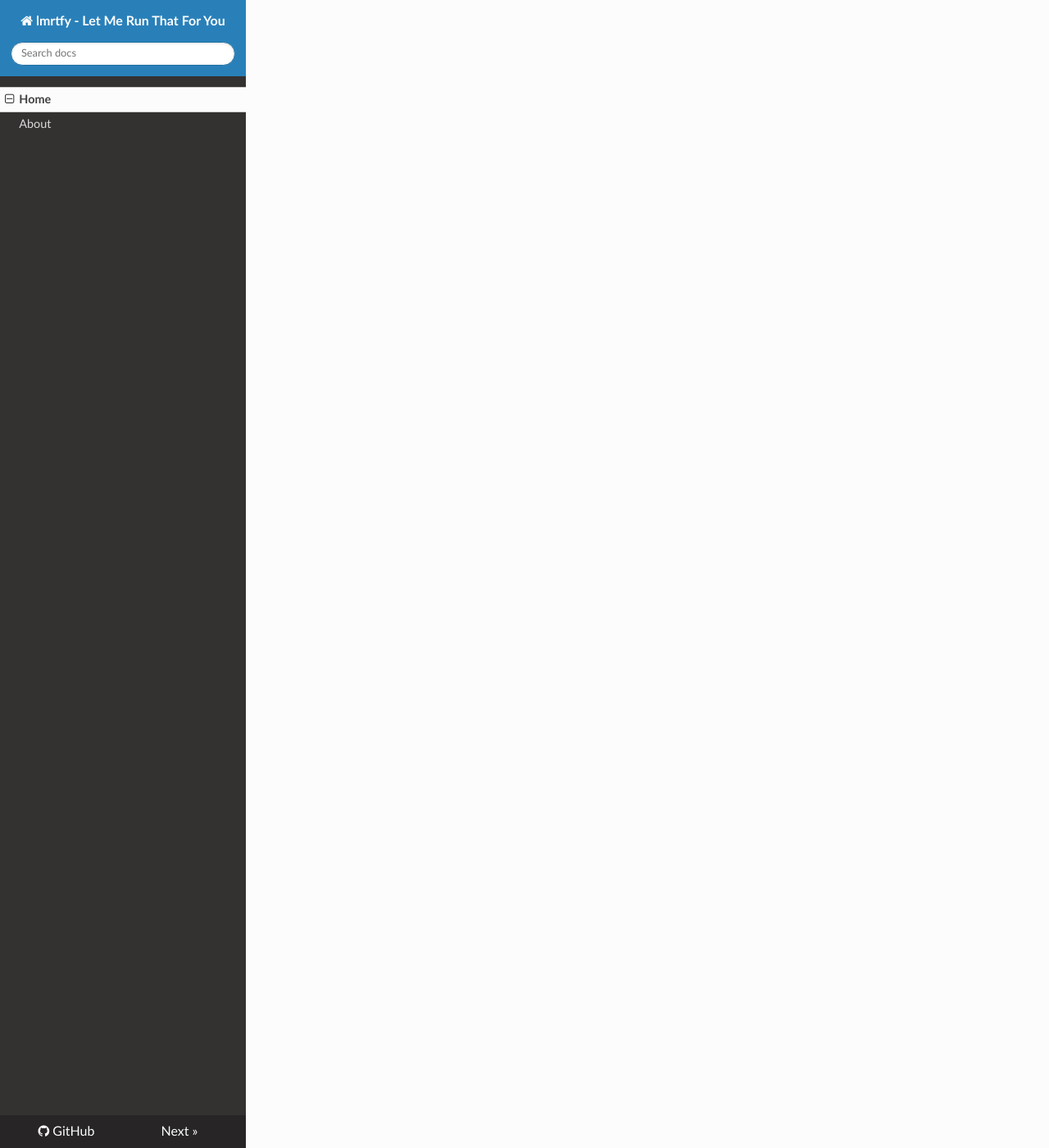
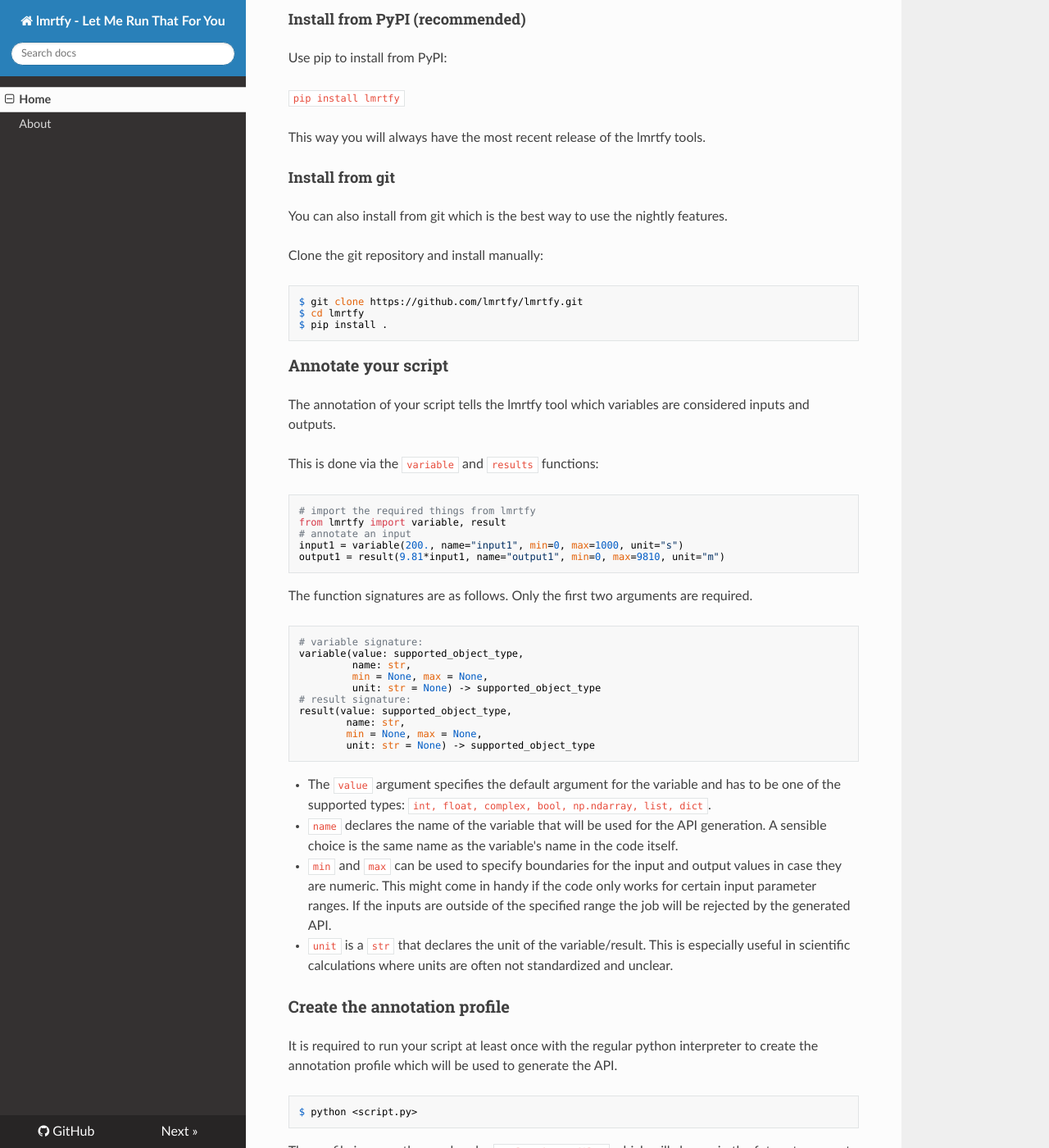
Before and after one commit to lmrtfy/lmrtfy, an MkDocs documentation site: the page built from docs/index.md, in a window 1280 px wide and 1400 px high, scrolled down 1512 px. Shown: the whole window at 82% size. Built offline with MkDocs 1.6.1, drawn with Linux system fonts in a browser that asks for light colours; nearby versions of some CDN libraries; some of the changed text lies outside the part shown.

Commit message:
initial docs

````diff
--- a/docs/index.md
+++ b/docs/index.md
@@ -2,4 +2,156 @@
 
 This is the official documentation of the lmrtfy project!
 
-::: test
+---
+
+**Note:**
+
+** lmrtfy is currently in an early alpha phase. We try to minimize the things that will change in
+the future but we cannot make any guarantees at the moment. Please keep that in mind while using
+the lmrtfy tools.**
+
+---
+
+lmrtfy is a tool to share your applications with others without dealing with the tedious things:
+
+* Only minimal changes to your code by annotating your input and output variables
+* Automatically generated API that can be shared with others
+
+# Quickstart
+* Installation: `pip install lmrtfy`
+* Annotate the inputs and outputs of your script with `variable` and `results`:
+```python
+# import the required things from lmrtfy
+from lmrtfy import variable, result
+# annotate an input
+time = variable(200., name="time", min=0, max=1000, unit="s")
+speed = result(9.81*time, name="speed", min=0, max=9810, unit="m/s")
+```
+
+This calculates the velocity of an object in free fall after `time` seconds.
+
+* Run `python <script.py>` to create profile.
+* Run `lmrtfy deploy <script.py> --local` to generate the API and start the runner to listen to jobs for your script.
+You can find the profile id to submit a job in the logs:
+```shell
+2022-09-05 11:07:15 [31031] INFO Starting deployment of examples/velocity_from_gravity/calc_velocity.py
+2022-09-05 11:07:15 [31031] WARNING Deploying locally.
+2022-09-05 11:07:16 [31031] INFO Profile_id to be used for requests: 7ff68a0cfd8c61122cfdaf0a835c7cd1f94e7db9
+```
+
+* Now, you can submit a job with curl:
+```shell
+curl --location --request POST 'https://api.simulai.de/y/<profile_id>' \
+--header 'Authorization: Bearer <access token>' \
+--header 'Content-Type: application/json' \
+--data-raw '{
+    "profile_id": "<profile_id>",
+    "job_parameters": {
+            "time": 50.0
+    },
+    "parameter_units": {
+			"time": "s"
+		}
+}'
+```
+The access token can be found in `~/.lmrtfy/auth/token` (json file) with the key `access_token".
+
+**Note: Job submission will become more comfortable in later releases**
+
+# Guide
+## Installation
+There are two ways to install the lmrtfy tools. We recommend the usage of virtual environments
+at the moment due to the frequent updates and changes of lmrtfy.
+
+### Install from PyPI (recommended)
+Use pip to install from PyPI:
+
+`pip install lmrtfy`
+
+This way you will always have the most recent release of the lmrtfy tools.
+
+### Install from git
+You can also install from git which is the best way to use the nightly features.
+
+Clone the git repository and install manually:
+```shell
+$ git clone https://github.com/lmrtfy/lmrtfy.git
+$ cd lmrtfy
+$ pip install .
+```
+
+## Annotate your script
+
+The annotation of your script tells the lmrtfy tool which variables are considered inputs and outputs.
+
+This is done via the `variable` and `results` functions:
+```python
+# import the required things from lmrtfy
+from lmrtfy import variable, result
+# annotate an input
+input1 = variable(200., name="input1", min=0, max=1000, unit="s")
+output1 = result(9.81*input1, name="output1", min=0, max=9810, unit="m")
+```
+
+The function signatures are as follows. Only the first two arguments are required.
+```python
+# variable signature:
+variable(value: supported_object_type,
+         name: str,
+         min = None, max = None,
+         unit: str = None) -> supported_object_type
+# result signature:
+result(value: supported_object_type,
+        name: str,
+        min = None, max = None,
+        unit: str = None) -> supported_object_type
+```
+* The `value` argument specifies the default argument for the variable and has to be one of the
+supported types: `int, float, complex, bool, np.ndarray, list, dict`.
+* `name` declares the name of the variable that will be used for the API generation. A sensible choice
+is the same name as the variable's name in the code itself.
+* `min` and `max` can be used to specify boundaries for the input and output values in case they are
+numeric. This might come in handy if the code only works for certain input parameter ranges. If the
+inputs are outside of the specified range the job will be rejected by the generated API.
+* `unit` is a `str` that declares the unit of the variable/result. This is especially useful in scientific
+calculations where units are often not standardized and unclear.
+
+## Create the annotation profile
+It is required to run your script at least once with the regular python interpreter to create the
+annotation profile which will be used to generate the API.
+```shell
+$ python <script.py>
+```
+
+The profile is currently saved under `~/.lmrtfy/profiles` which will change in the future to respect
+XDG directory specifications.
+
+## Deploy the function (local runner)
+Now you can deploy the function and make it available via the lmrtfy API. This is simply done by
+```shell
+$ lmrtfy deploy <path_to_script.py> --local
+```
+The `--local` flag means that the script will run locally on your computer and waits for jobs from
+the outside.
+
+# Example
+This is a simple example to showcase how to use the lmrtfy tools. It can be found in `examples/example1/example1.py`
+```python
+import numpy as np
+from lmrtfy import variable, result
+
+
+x = variable(5, name="x", min=1, max=10)
+y = variable(np.linspace(0., 1., 101, dtype=np.float64), name="y", min=-1., max=11., unit="m")
+z = variable("abc", name="z")
+
+z1 = variable(["abc", "def"], name="z1")
+z2 = variable(["abc", 1, 1.1], name="z2")
+z3 = variable({'a': "abc", 'b': 1}, name="z3")
+
+a = result(x * y, name="a")
+b = result(x * z, name="b")
+```
+
+1. Run `python examples/example1/example1.py`. This will create the deployment profile for you.
+2. Next, run `lmrtfy deploy examples/example1/example1.py` to make the script accessible for others via API.
````
